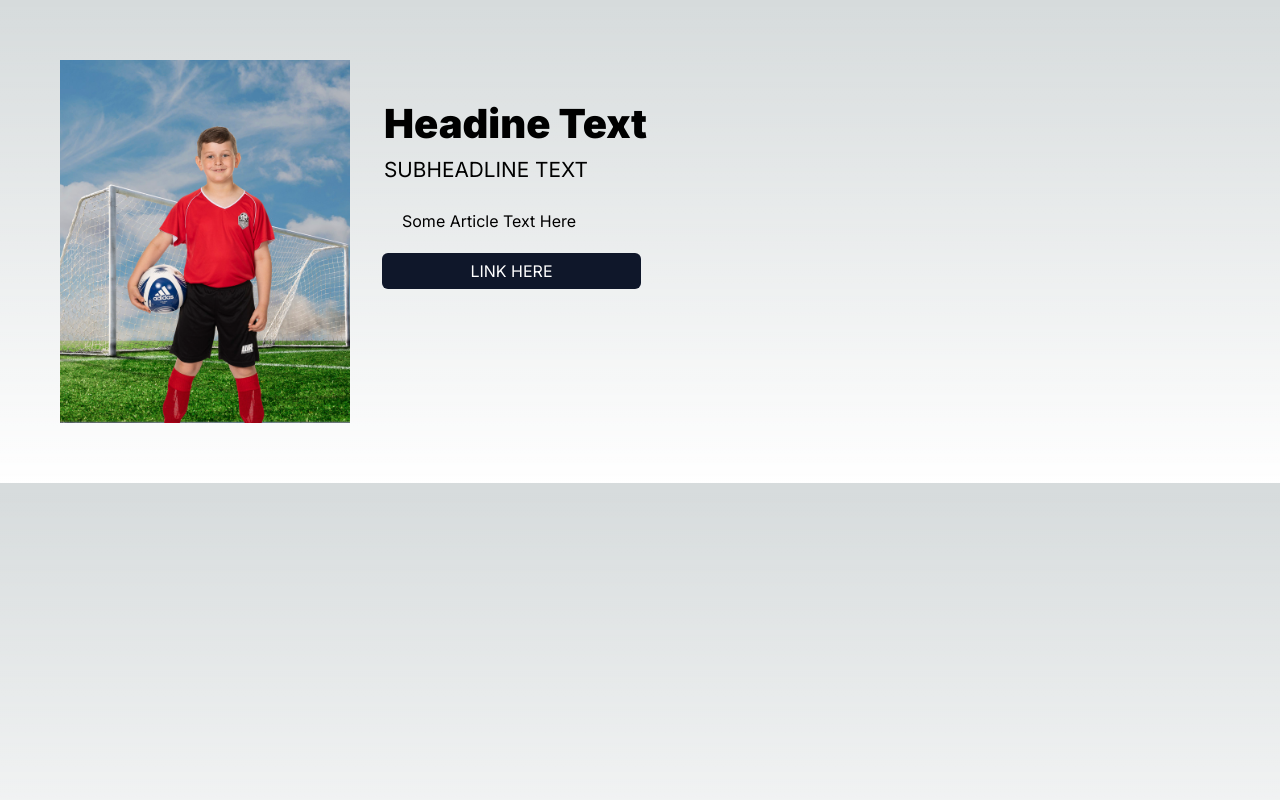
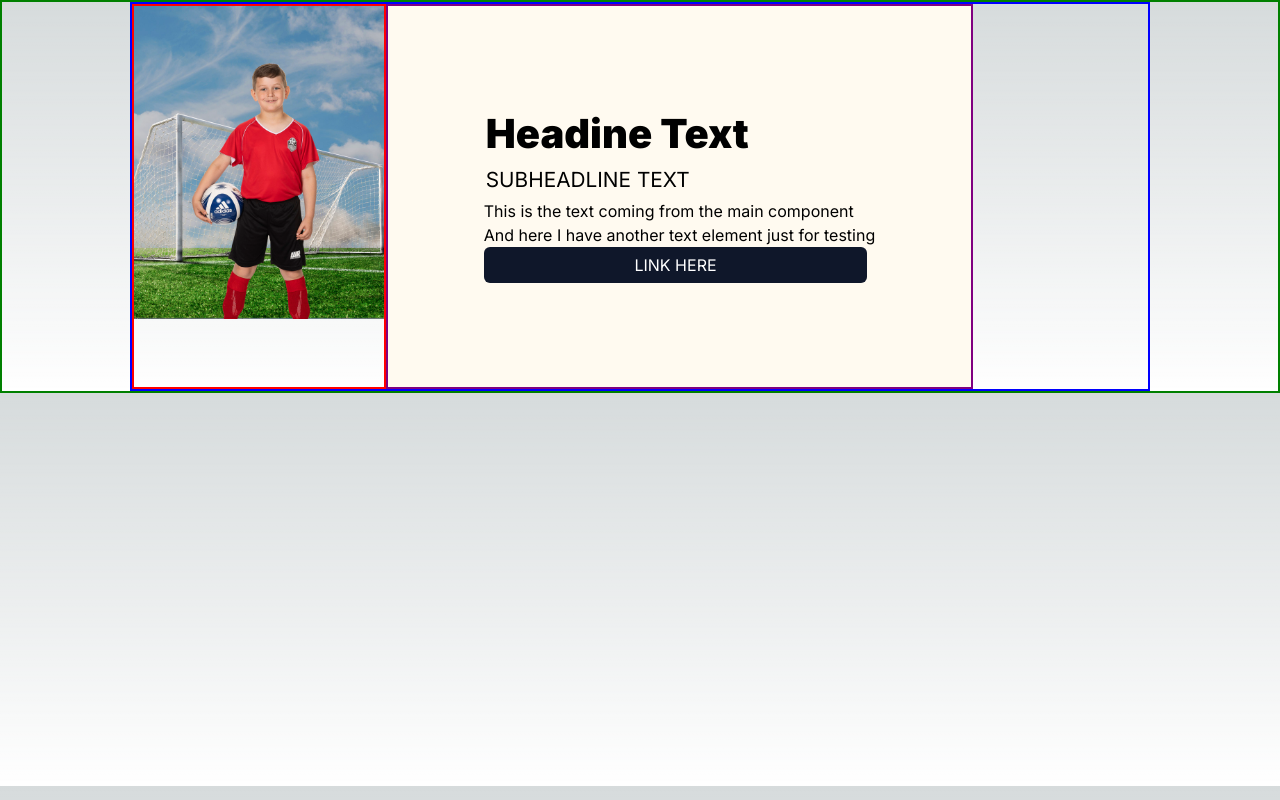
Before and after one commit to amandatsi/css-project-test, a Next.js app: page / in a window 1280 px wide. Built offline with nearby package versions, Linux system fonts and the light colour scheme.

Commit message:
on going

```diff
--- a/app/components/Article/Article.module.scss
+++ b/app/components/Article/Article.module.scss
@@ -1,3 +1,6 @@
+@import '../../scripts/breakpoints.scss';
+
+
 .articleModule {
     display: flex;
     align-items: center;
@@ -18,6 +21,16 @@
 
   .wrapper {
     border: solid 2px blue;
+    display: flex;
+    flex-direction: column;
+
+		@include sm {
+			width: 80%;
+			max-width: 1026;
+			margin: 0 auto;
+			padding: 0px;
+			flex-direction: row;
+		}
 
     .image {
       border: solid 2px red;
@@ -25,6 +38,20 @@
 
     .content {
       border: solid 2px purple;
+      display: flex;
+      flex-direction: column;
+      padding: 0 2rem;
+
+      @include sm {
+        background-color: azure;
+        padding: 0 4rem;
+      }
+
+      @include lg {
+        background-color:floralwhite;
+        padding: 6rem;
+      }
+
     }
   }
 }
--- a/app/components/Article/Article.tsx
+++ b/app/components/Article/Article.tsx
@@ -2,7 +2,7 @@ import React from 'react';
 import Image from 'next/image'
 import Container from '../../elements/Container/Container'
 import Wrapper from '../../elements/Wrapper/Wrapper'
-import Content from '../../elements/Content/Content'
+// import Content from '../../elements/Content/Content'
 import Header from '../../elements/Header/Header'
 import Text from '../../elements/Text/Text'
 import Button from '../../elements/Button/Button'
@@ -23,28 +23,28 @@ const Article: React.FC<ArticleProps> = ({ }) => {
                 <div>LINK</div>
             </div> */}
 
-            <Container>
-                <Wrapper>
+            <div className={styles.root}>
+                <div className={styles.wrapper}>
 
                     <div className={styles.image}>
-                        <Image
+                        {image && <Image
                             src={image}
                             width={500}
                             height={500}
                             alt="Picture of the author"
-                        />
+                        />}
                     </div>
 
-                    <Content>
+                    <div className={styles.content}>
                         <Header />
-                        <Text />
+                        <Text>This is the text coming from the main component</Text>
+                        <Text>And here I have another text element just for testing</Text>
                         <Button> LINK HERE </Button>
-
-                    </Content>
+                    </div>
 
 
-                </Wrapper>
-            </Container>
+                </div>
+            </div>
         </>
     );
 };
--- a/app/elements/Text/Text.module.scss
+++ b/app/elements/Text/Text.module.scss
@@ -1,3 +1,3 @@
-.textModule {
-    padding: 20px;
-  }
+// .root {
+//     padding: 20px;
+//   }
--- a/app/elements/Text/Text.tsx
+++ b/app/elements/Text/Text.tsx
@@ -2,11 +2,11 @@ import React from 'react';
 import styles from './Text.module.scss';
 
 interface TextProps {
-    // text: string;
+    text: string;
 }
 
-const Text: React.FC<TextProps> = () => {
-        return <div className={styles.textModule}>Some Article Text Here</div>;
+const Text: React.FC<TextProps> = ({children}) => {
+        return <div className={styles.root}>{children}</div>;
 };
 
 export default Text;
--- a/app/page.tsx
+++ b/app/page.tsx
@@ -14,11 +14,11 @@ export default async function HomePage() {
 
 
   return (
-      <div className="p-10">
+      <>
         {/* <Article data={articleData} /> */}
         {/* <Text data={textData} /> */}
         {/* <Gallery data={galleryData} /> */}
         <Article />
-      </div>
+      </>
   );
 };
```
Also changed, not shown: app/elements/Header/Header.tsx (+4 -4 lines).
